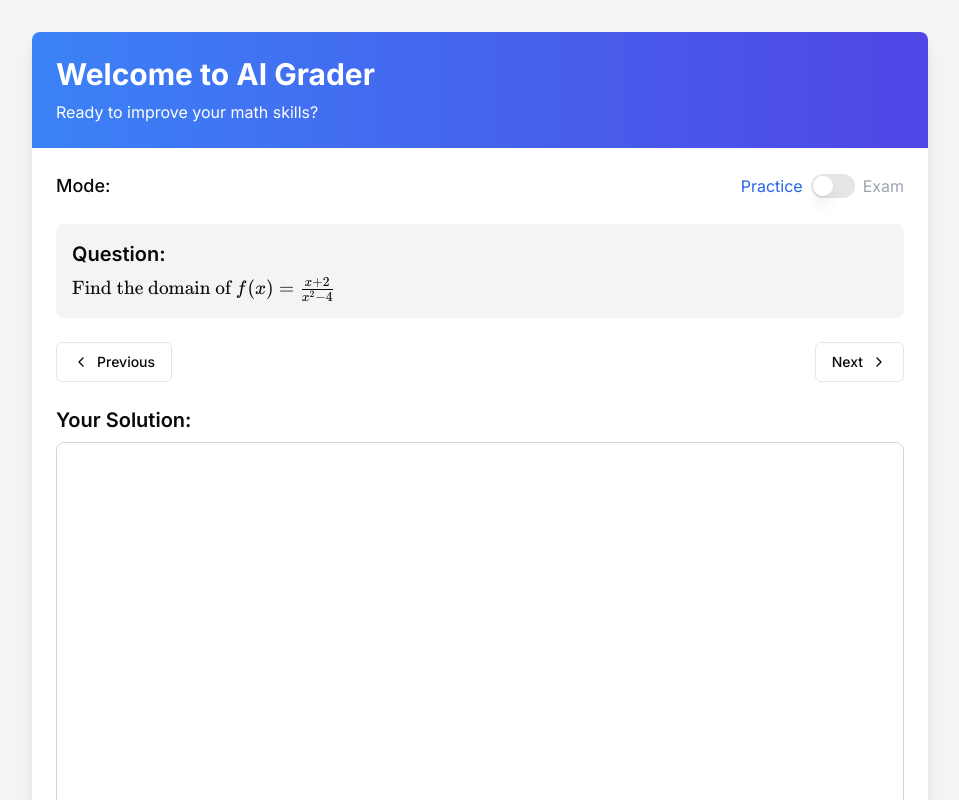
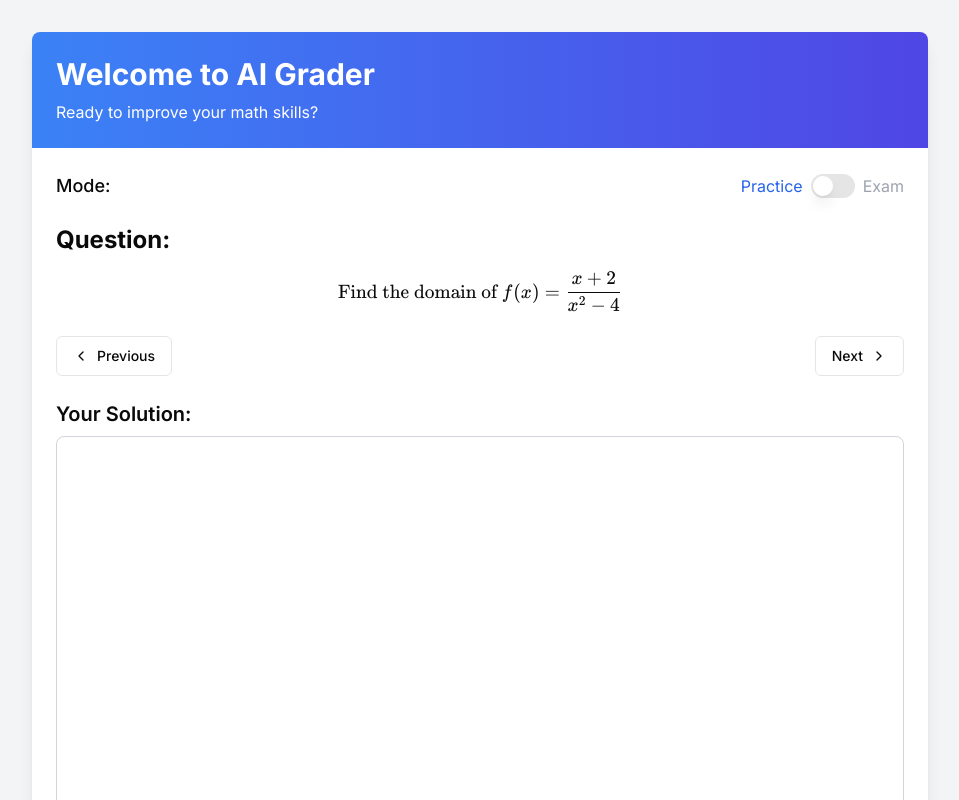
Before and after one commit to irfank123/ai_grader_frontend, a Next.js app: page /practice in a window 1280 px wide. Shown: the top 800 px of the page, without its empty margins (160-1119 px from the left). Built offline with nearby package versions, Linux system fonts and the light colour scheme.

Commit message:
added packages for parsing csv and katex

```diff
--- a/package.json
+++ b/package.json
@@ -17,13 +17,16 @@
     "katex": "^0.16.11",
     "lucide-react": "^0.454.0",
     "next": "15.0.2",
+    "papaparse": "^5.4.1",
     "react": "19.0.0-rc-02c0e824-20241028",
     "react-dom": "19.0.0-rc-02c0e824-20241028",
     "tailwind-merge": "^2.5.4",
     "tailwindcss-animate": "^1.0.7"
   },
   "devDependencies": {
+    "@types/katex": "^0.16.7",
     "@types/node": "^20",
+    "@types/papaparse": "^5.3.15",
     "@types/react": "^18",
     "@types/react-dom": "^18",
     "eslint": "^8",
--- a/src/components/Question.tsx
+++ b/src/components/Question.tsx
@@ -1,15 +1,35 @@
 import React from 'react'
-import LaTeX from './LaTeX'
+import katex from 'katex'
+import 'katex/dist/katex.min.css'
 
 interface QuestionProps {
   question: string
 }
 
 const Question: React.FC<QuestionProps> = ({ question }) => {
+  // Clean up the LaTeX string by ensuring proper spacing and math mode
+  const cleanedQuestion = question
+    .replace(/\\/g, '\\')  // Ensure backslashes are preserved
+    .replace(/\s+/g, ' ')  // Normalize spaces
+    .trim()
+
+  const renderedQuestion = katex.renderToString(cleanedQuestion, {
+    throwOnError: false,
+    displayMode: true,
+    strict: false,
+    trust: true,
+    macros: {
+      "\\f": "f(x)"  // Add common macros if needed
+    }
+  })
+
   return (
-    <div className="bg-gray-100 p-4 rounded-lg mb-6">
-      <h2 className="text-xl font-semibold mb-2">Question:</h2>
-      <LaTeX>{question}</LaTeX>
+    <div className="mb-6">
+      <h2 className="text-2xl font-bold mb-2">Question:</h2>
+      <div
+        dangerouslySetInnerHTML={{ __html: renderedQuestion }}
+        className="katex-display"
+      />
     </div>
   )
 }
```
Also changed, not shown: 1 other file (tests, documents, lock files or other folders).
